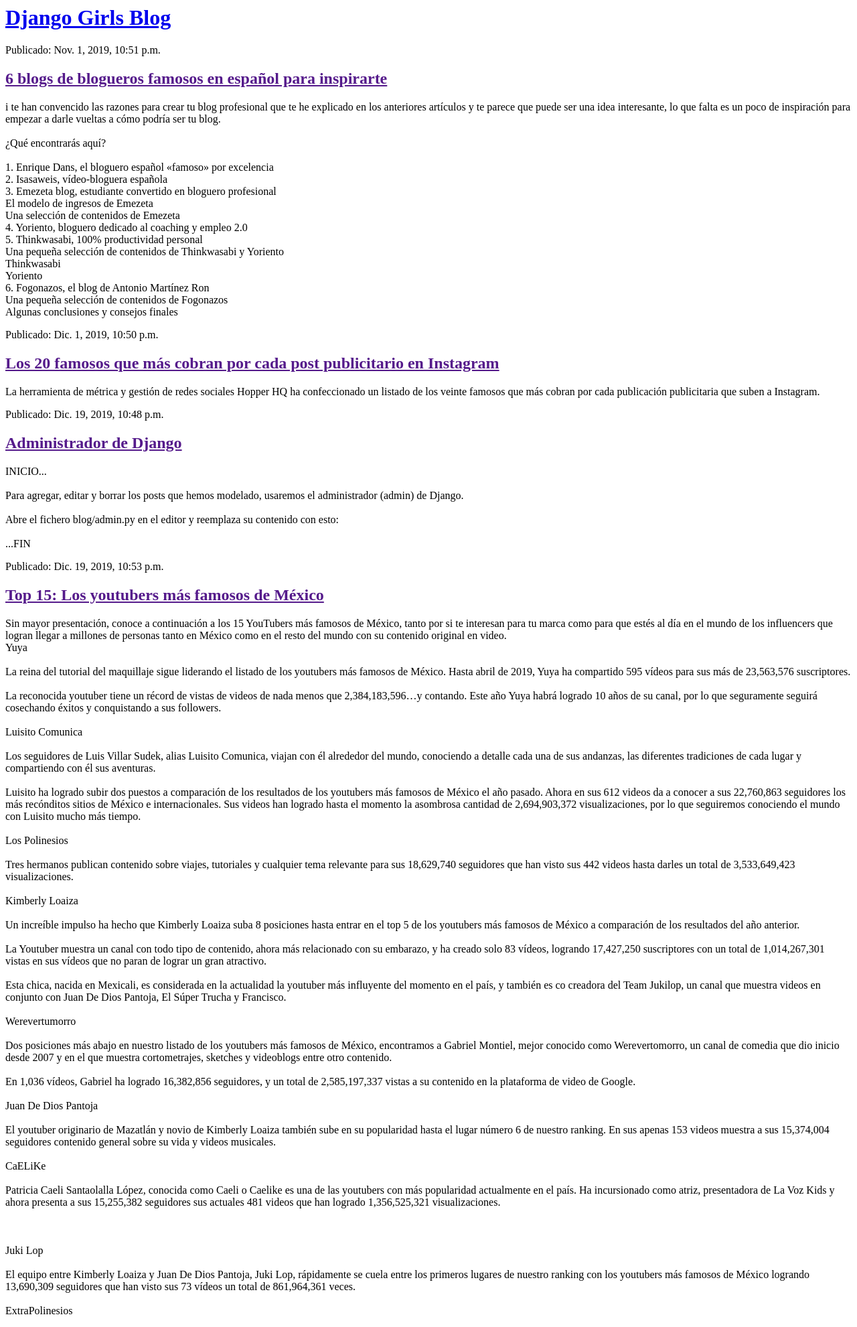
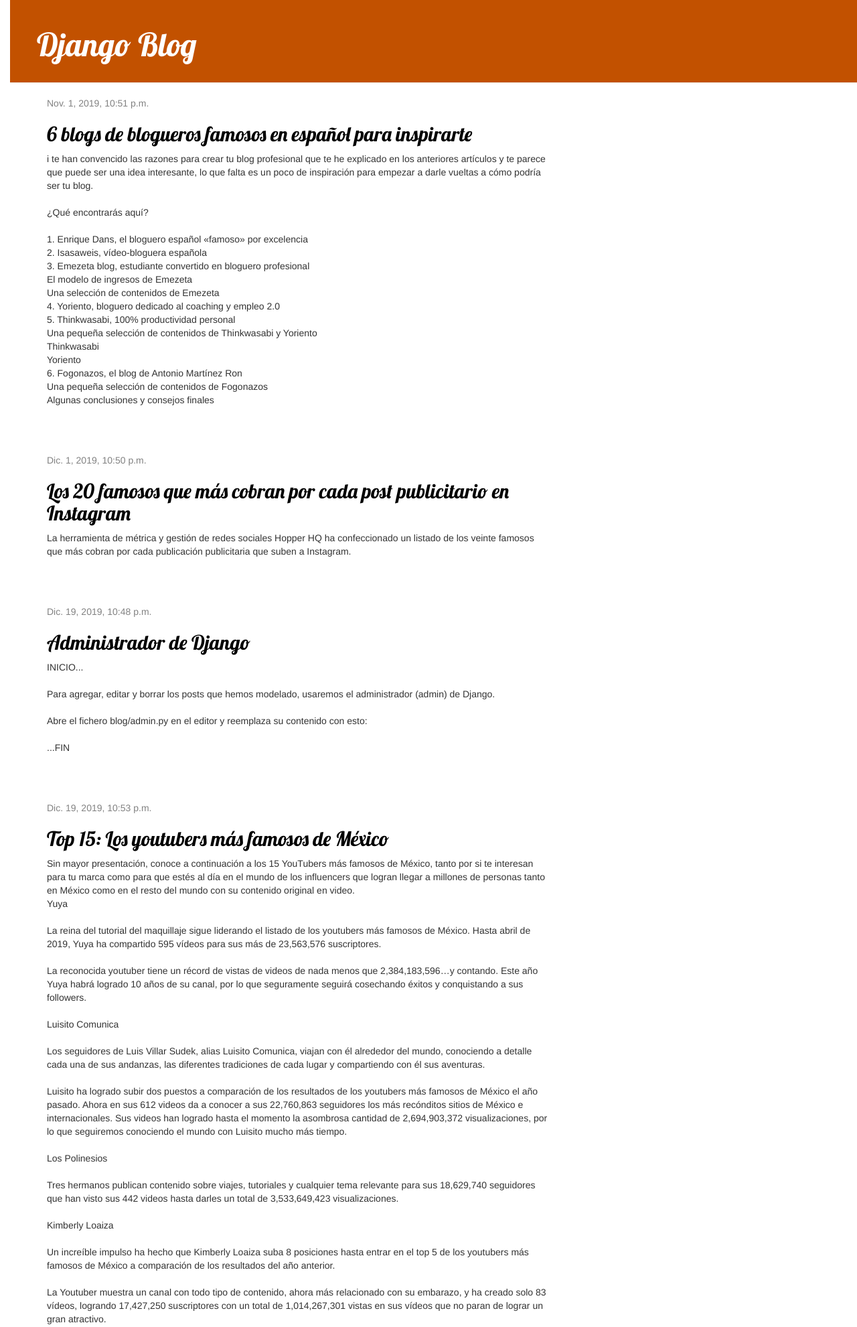
Before and after one commit to davidcast973/TrabajoTerminalESCOM, a Django app: page / in a window 1280 px wide. Shown: the top 1981 px of the page at 67% size. Run offline with Django 3.2, Linux system fonts and the light colour scheme; data comes from the database, SQL or seed files in the repository; some libraries are stand-ins or nearby versions.

Commit message:
Extend Template
Extender plantilla HTML.

```diff
--- /dev/null
+++ b/Tutorial/DjangoGirls/misitio/miblog/templates/miblog/base.html
@@ -0,0 +1,23 @@
+{% load static %}
+<html>
+    <head>
+        <title>Django blog</title>
+        <link rel="stylesheet" href="//maxcdn.bootstrapcdn.com/bootstrap/3.2.0/css/bootstrap.min.css">
+        <link rel="stylesheet" href="//maxcdn.bootstrapcdn.com/bootstrap/3.2.0/css/bootstrap-theme.min.css">
+        <link href='//fonts.googleapis.com/css?family=Lobster&subset=latin,latin-ext' rel='stylesheet' type='text/css'>
+        <link rel="stylesheet" href="{% static 'css/miblog.css' %}">
+    </head>
+    <body>
+        <div class="page-header">
+            <h1><a href="/">Django Blog</a></h1>
+        </div>
+        <div class="content container">
+            <div class="row">
+                <div class="col-md-8">
+                {% block content %}
+                {% endblock %}
+                </div>
+            </div>
+        </div>
+    </body>
+</html>
--- a/Tutorial/DjangoGirls/misitio/miblog/templates/miblog/post_list.html
+++ b/Tutorial/DjangoGirls/misitio/miblog/templates/miblog/post_list.html
@@ -1,19 +1,13 @@
-<html>
-    <head>
-        <title>Django Girls blog</title>
-    </head>
-    <body>
-        <div>
-            <h1><a href="/">Django Girls Blog</a></h1>
+{% extends 'miblog/base.html' %}
+
+{% block content %}
+    {% for post in posts %}
+        <div class="post">
+            <div class="date">
+                {{ post.published_date }}
+            </div>
+            <h2><a href="">{{ post.title }}</a></h2>
+            <p>{{ post.text|linebreaksbr }}</p>
         </div>
-
-        {%for post in posts%}
-            <div>
-                <p>Publicado: {{post.published_date}} </p>
-                <h2><a href=""> {{post.title}} </a></h2>
-                <p> {{post.text|linebreaksbr}} </p>
-            </div>
-        {%endfor%}
-
-    </body>
-</html>
+    {% endfor %}
+{% endblock %}
```
